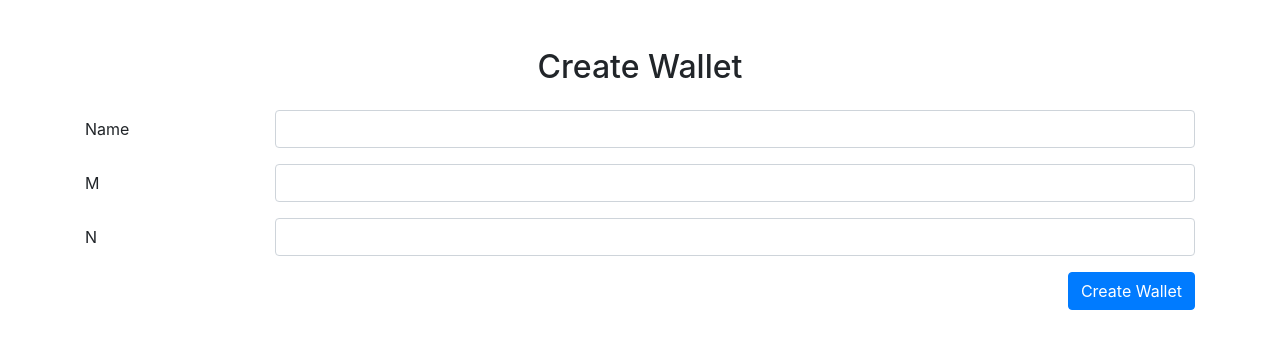
After one commit to justinmoon/junction, a Flask app: page /create-wallet in a window 1280 px wide. The commit adds this page. Shown: the top 349 px of the page. Run offline with Flask 2, Linux system fonts and the light colour scheme; some libraries are stand-ins or nearby versions.

Commit message:
create wallet ui

```diff
--- /dev/null
+++ b/templates/create-wallet.html
@@ -0,0 +1,32 @@
+{% extends "layout.html" %}
+
+{% block title %}Create Wallet{% endblock %}
+
+{% block content %}
+  <div class="container my-5">
+    <h2 class="text-center mb-4">Create Wallet</h2>
+    <form>
+      <div class="form-group row">
+        <label for="name" class="col-sm-2 col-form-label">Name</label>
+        <div class="col-sm-10">
+          <input class="form-control" id="name">
+        </div>
+      </div>
+      <div class="form-group row">
+        <label for="m" class="col-sm-2 col-form-label">M</label>
+        <div class="col-sm-10">
+          <input class="form-control" id="m">
+        </div>
+      </div>
+      <div class="form-group row">
+        <label for="n" class="col-sm-2 col-form-label">N</label>
+        <div class="col-sm-10">
+          <input class="form-control" id="n">
+        </div>
+      </div>
+      <div class="d-flex">
+        <button type="submit" class="btn btn-primary ml-auto">Create Wallet</button>
+      </div>
+    </form>
+  </div>
+{% endblock %}
--- a/templates/index.html
+++ b/templates/index.html
@@ -22,7 +22,7 @@
         }
         setTimeout(refreshDevices, 1000);
       };
-      xhr.open('GET', 'http://localhost:5000/devices');
+      xhr.open('GET', 'http://localhost:5000/api/devices');
       xhr.send();
     }
 
--- a/ui.py
+++ b/ui.py
@@ -8,7 +8,11 @@ def index():
     devices = commands.enumerate()
     return render_template('index.html', devices=str(devices))
 
-@app.route('/devices')
+@app.route('/create-wallet')
+def create_wallet():
+    return render_template('create-wallet.html')
+
+@app.route('/api/devices')
 def devices():
     devices = commands.enumerate()
     return jsonify(devices)
```
